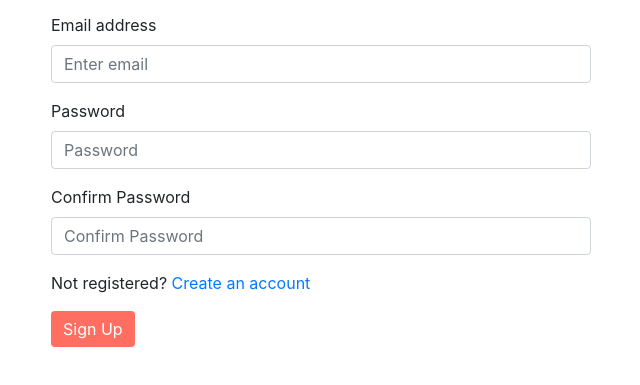
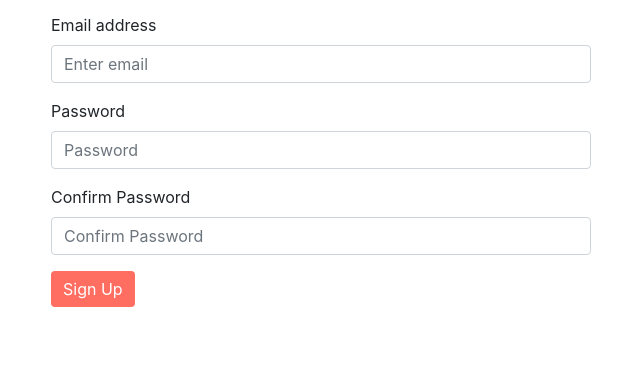
Before and after one commit to Nehavaghela1221/E-comerce, a plain HTML site: page Createaccount.html in a window 1280 px wide. Shown: the part 183-568 px from the top of the page, without its empty margins (319-959 px from the left). Drawn offline with nearby package versions, Linux system fonts and the light colour scheme.

Commit message:
Update Createaccount.html

```diff
--- a/Createaccount.html
+++ b/Createaccount.html
@@ -40,9 +40,7 @@
           <label for="confirm-password">Confirm Password</label>
           <input type="password" class="form-control" id="confirm-password" placeholder="Confirm Password">
         </div>
-        <p class="mt-3">Not registered?
-            <a href="Createaccount.html">Create an account</a>
-        </p>
+
         <button type="submit" class="btn btn-primary" style="background-color: hsl(5, 100%, 69%); border: none;">Sign Up</button>
       </form>
     </div>
```
